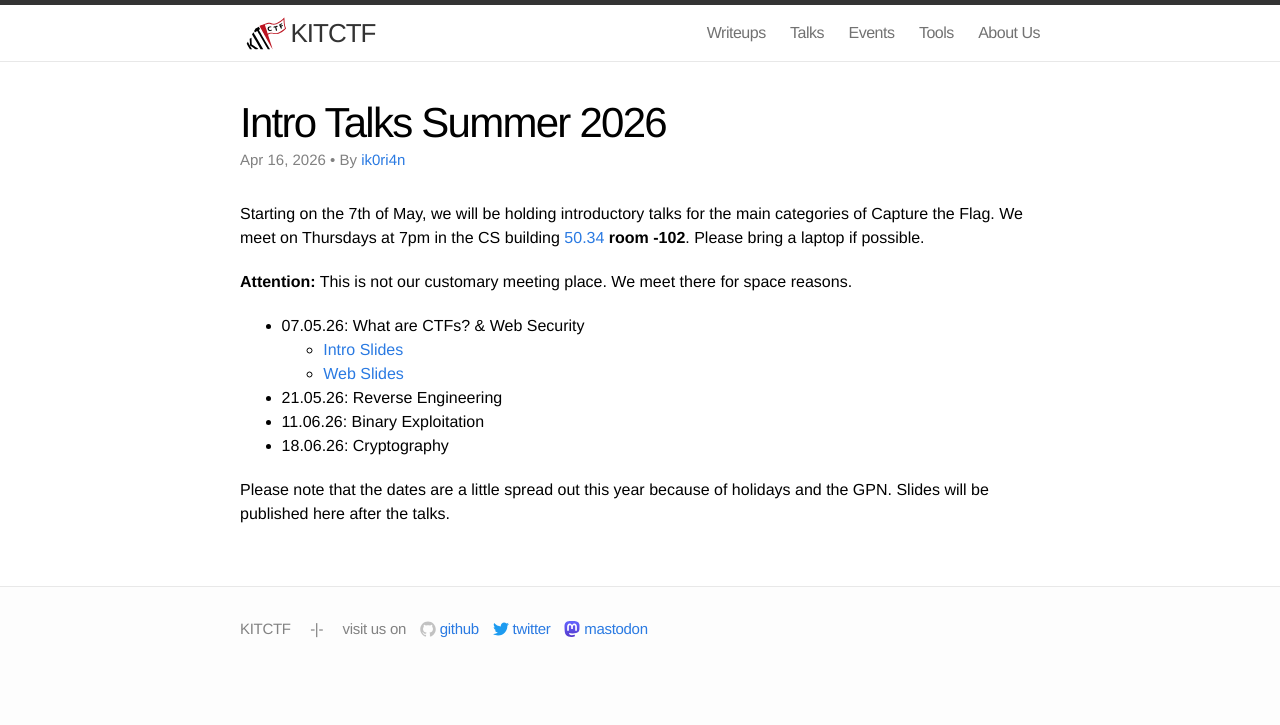
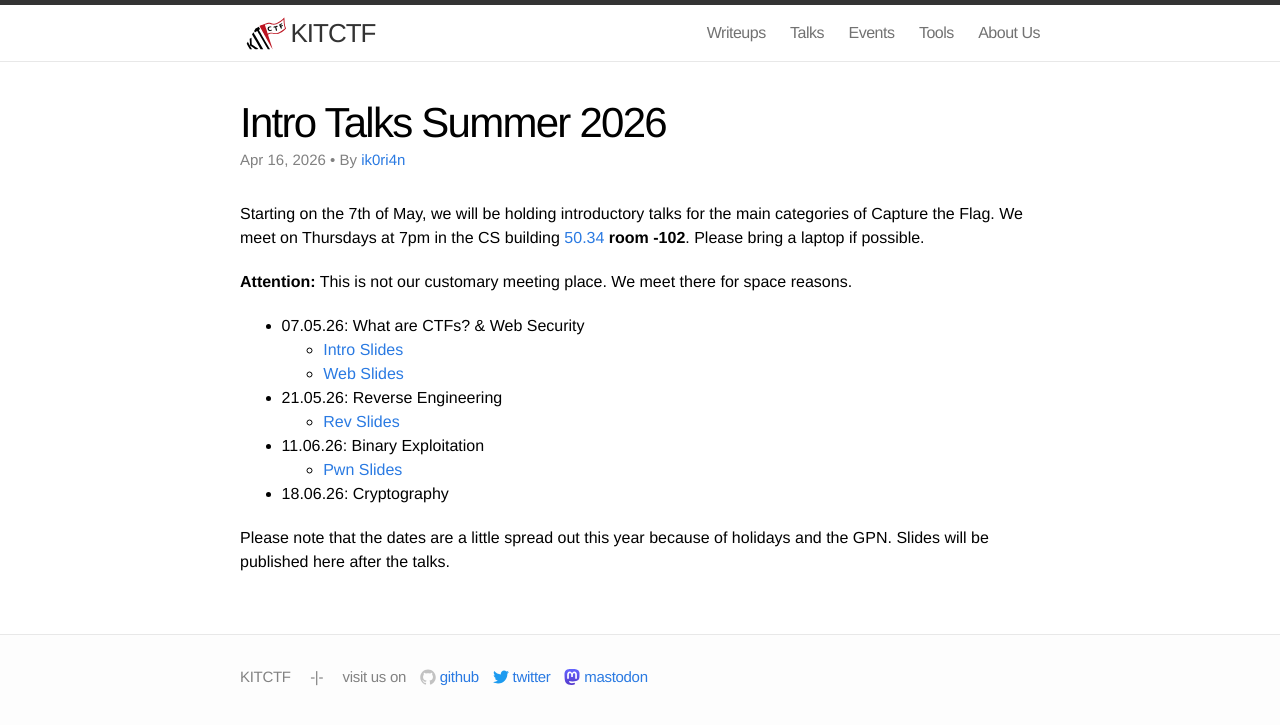
Before and after one commit to kitctf/www, a Jekyll site: the page built from _posts/2026-04-16-intro.md, in a window 1280 px wide. Shown: the top 725 px of the page. Built offline with Jekyll 4.4.1, drawn with Linux system fonts in a browser that asks for light colours.

Commit message:
Add intro slides: ss26 rev + pwn

```diff
--- a/_posts/2026-04-16-intro.md
+++ b/_posts/2026-04-16-intro.md
@@ -16,7 +16,9 @@ We meet on Thursdays at 7pm in the CS building [50.34](https://www.kit.edu/campu
     * [Intro Slides](/talks/2026-05-07-intro/intro-26-ss.pdf)
     * [Web Slides](/talks/2026-05-07-web/web-26-ss.pdf)
  * 21.05.26: Reverse Engineering
+    * [Rev Slides](/talks/2026-05-21-rev/rev-26-ss.pdf)
  * 11.06.26: Binary Exploitation
+    * [Pwn Slides](/talks/2026-06-11-pwn/pwn-26-ss.pdf)
  * 18.06.26: Cryptography
 
 Please note that the dates are a little spread out this year because of holidays and the GPN.
```
Also changed, not shown: 2 other files.
